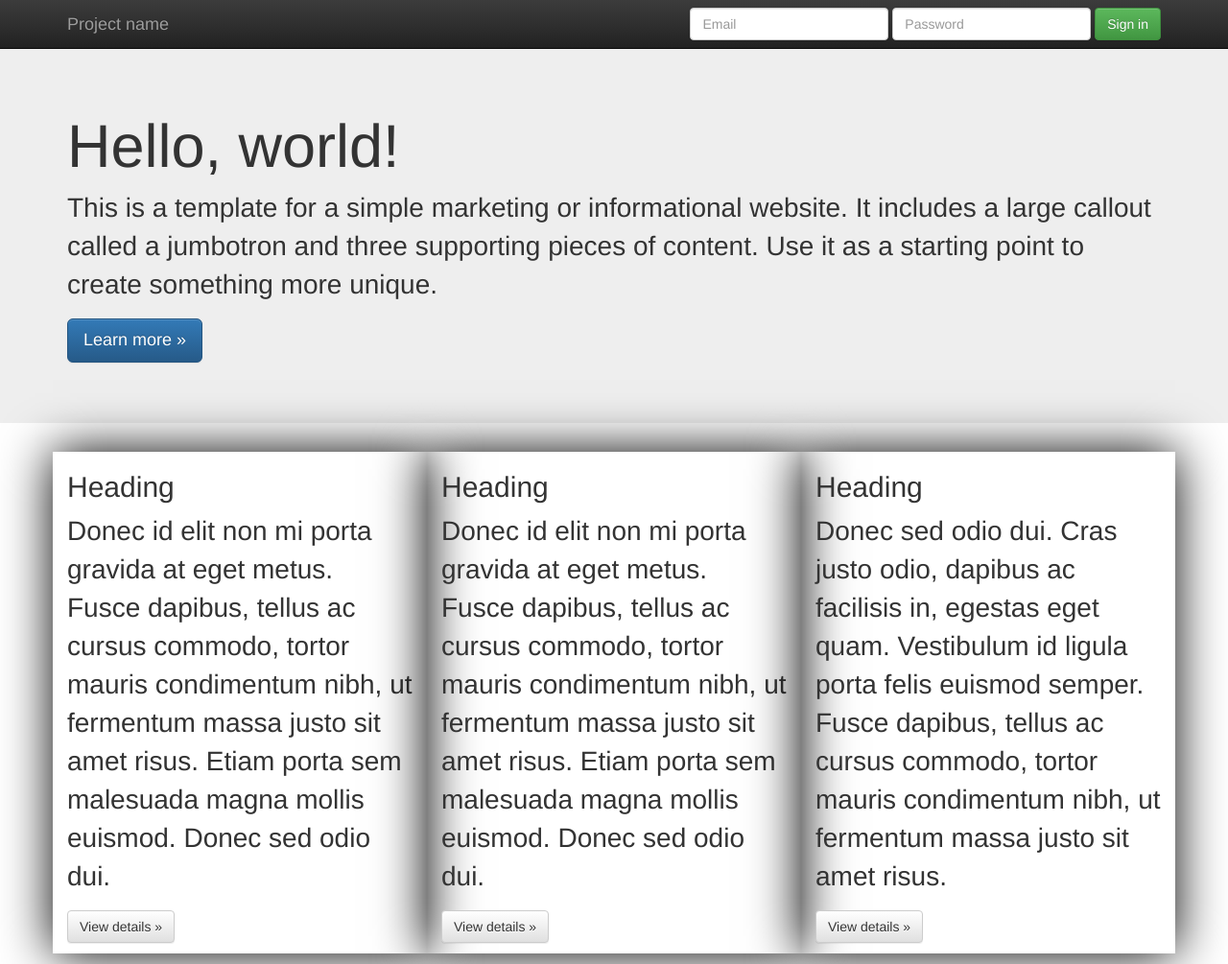
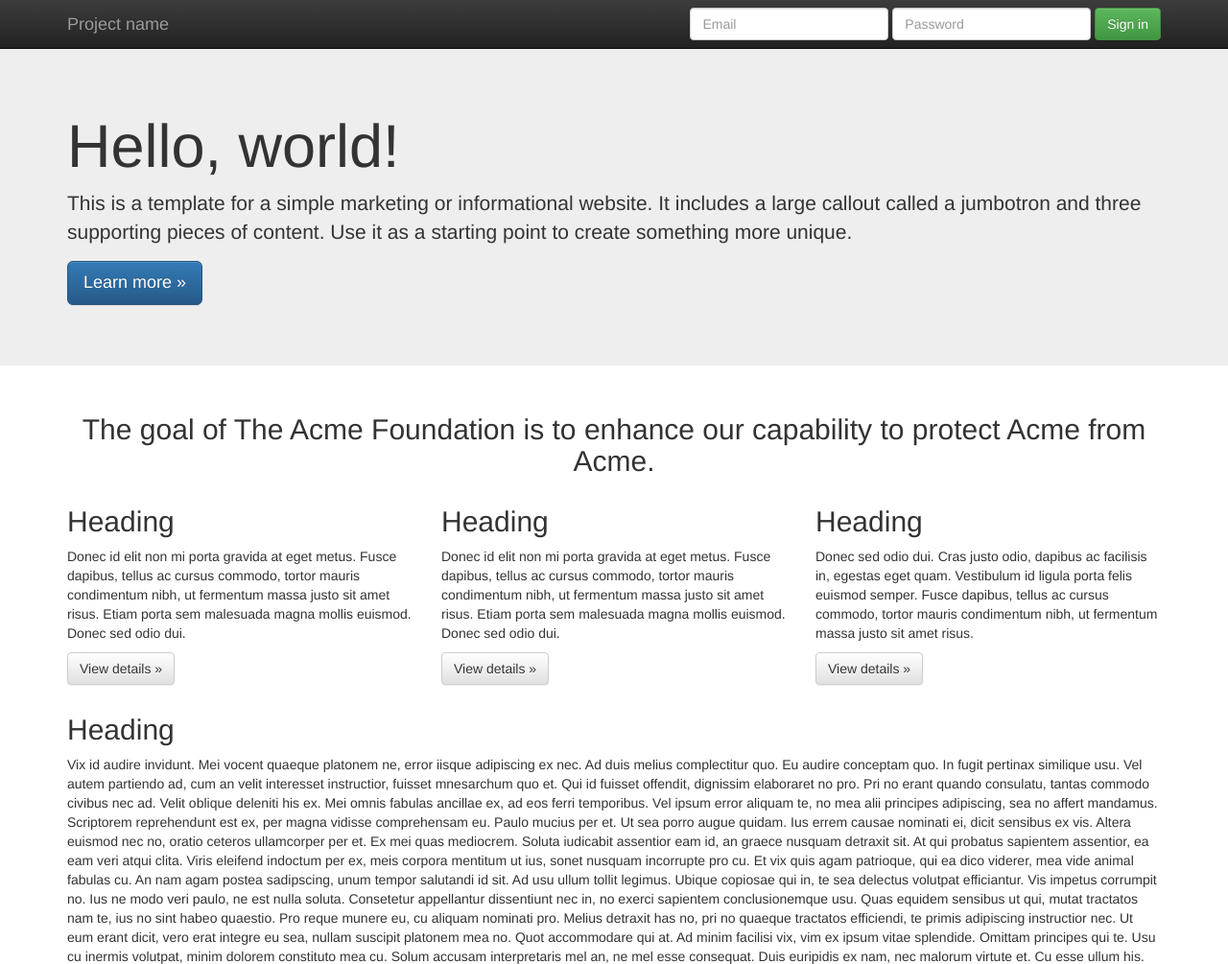
Before and after one commit to bigbassroller/WebAnimationJS, a website: page index.html in a window 1280 px wide. Shown: the top 1005 px of the page at 96% size. Drawn offline with nearby package versions, Linux system fonts and the light colour scheme.

Commit message:
staggering text

```diff
--- a/index.html
+++ b/index.html
@@ -60,7 +60,10 @@
       </div>
     </div>
     <div id="container" class="container">
-
+      <section id="mission-statement" class="col-md-12">
+        <h2 class="text-center">The goal of The Acme Foundation is to enhance our capability to protect Acme from Acme.</h2>
+        <p></p>
+      </section>
       <section id="section1">
         <!-- Example row of columns -->
         <div class="row">
--- a/js/script.js
+++ b/js/script.js
@@ -1,11 +1,28 @@
-$(".col-md-4").velocity("shadowIn", 1000 )
-/* Usage */
-$(".col-md-4")
-    .velocity("transition.flipXIn", { delay: 1000 })
-    // .velocity("transition.flipXOut", { delay: 1000 });
-$("p").velocity({ fontSize: "28px" }, { duration: 800 });
-$(".col-md-4").blast( { delimiter: "sentence" } );
+// $(".col-md-4").velocity("shadowIn", 1000 )
+// /* Usage */
+// $(".col-md-4").velocity("transition.flipXIn", { delay: 1000 })
+// // .velocity("transition.flipXOut", { delay: 1000 });
+// $("p").velocity({ fontSize: "28px" }, { duration: 800 });
+// $(".col-md-4").blast( { delimiter: "sentence" } );
 
-$.velocity.RunSequence([
-	{ elements : $("p"), properties: { fontSize: "28px" }, options: { duration: 800, sequenceQueue: false } }
-	])
+// $.Velocity.RunSequence([
+// 	{ elements: $(".col-md-4"), properties: "transition.flipXIn", options: { duration: 1000 }},
+// 	{ elements: $(".col-md-4"), properties: "shadowIn", options: { duration: 1000, sequenceQueue: false }},
+// 	{ elements: $(".col-md-4"), properties: { fontSize: "28px" }, options: { duration: 800 }}
+// ]);
+
+// $(".col-md-4").blast( { delimiter: "sentence" } ).css("opacity", 0.5);
+// $(".col-md-4").blast( { delimiter: "sentence", customClass: "myClass" } );
+// $(".col-md-4").blast( { delimiter: "word", generateValueClass: true, tag: "i" } );
+
+$("#mission-statement h2")
+	.html("The goal of The Acme Foundation is to enhance our capability to protect Acme from Acme.")
+	.blast({ delimiter: "word" } )
+		.css("opacity", 0)
+		.velocity("transition.fadeIn", {
+			stagger: 50,
+			complete: function() {
+			 // Reverse blast
+			 $("h2").blast(false);
+			}
+		});
--- a/js/style.js
+++ b/js/style.js
@@ -19,7 +19,7 @@ $.Velocity
 	.RegisterEffect("shadowIn", {
 		defaultDuration: 1000,
 		calls: [
-			[ { opacity: 1, scale : 1 }, 0.4 ],
+			[ {  }, 0.4 ],
 			[ { boxShadowBlur: 50 }, 0.6 ]
 		]
 	})
```
